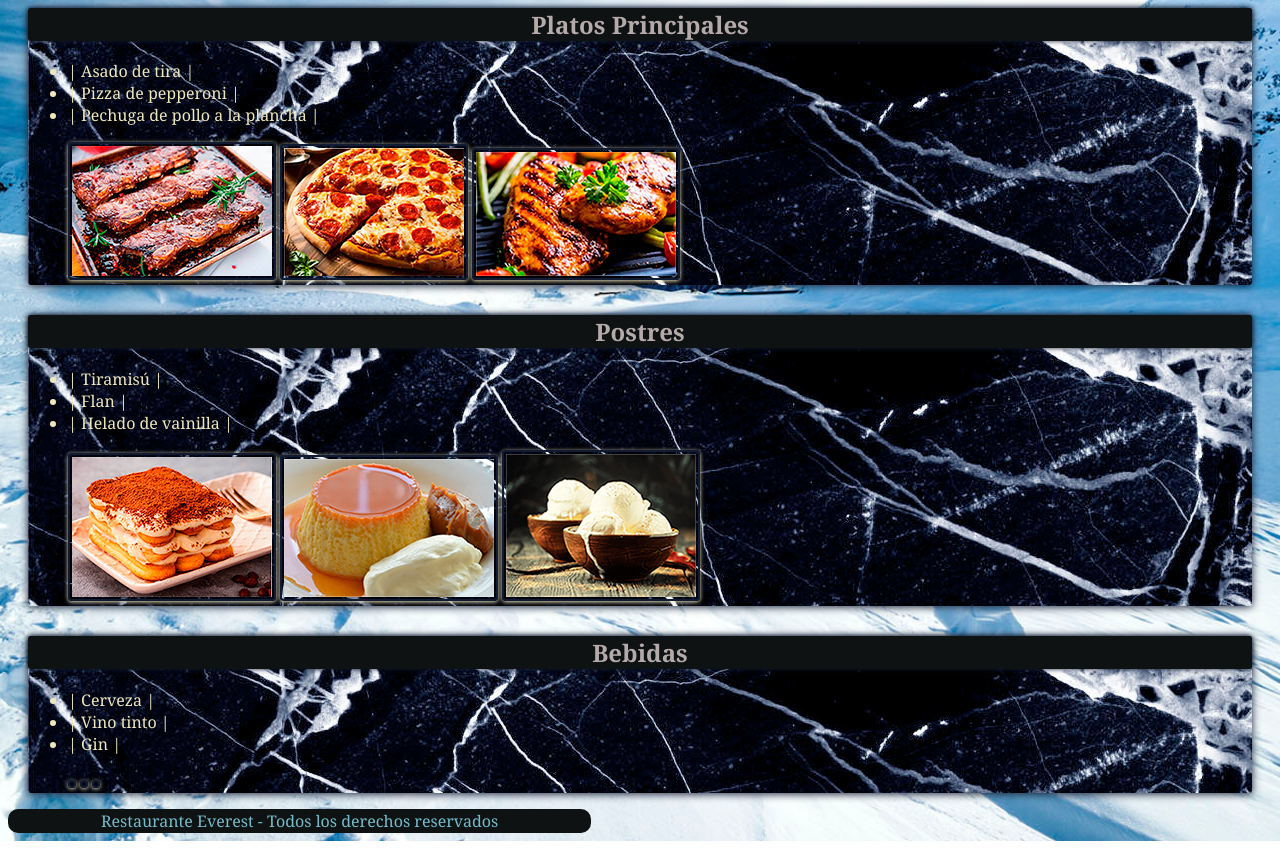
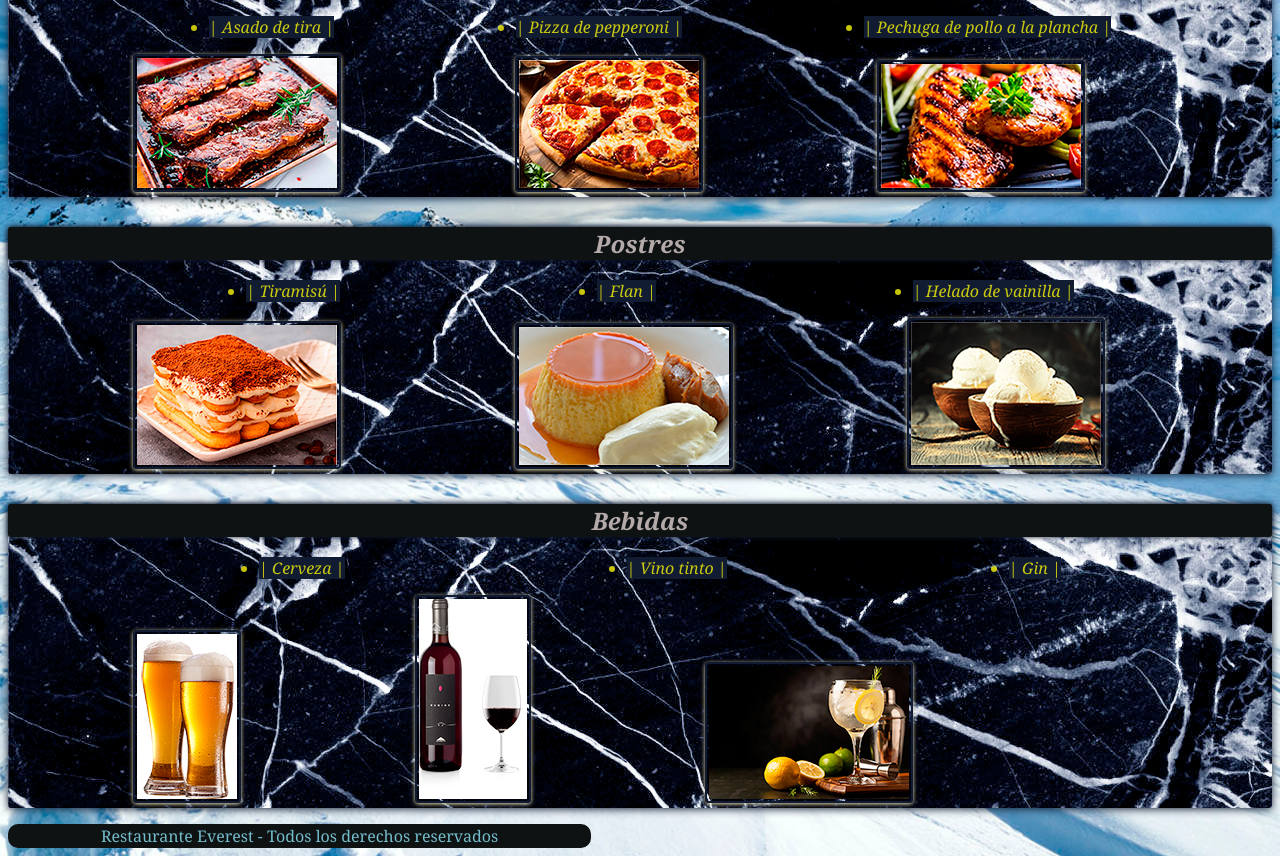
Before and after one commit to Nehemias-Bava/Tarea-FLexBox, a plain HTML site: page Restaurante/pages/index.html in a window 1280 px wide. Shown: the part 529-1385 px from the top of the page. Drawn offline with Linux system fonts and the light colour scheme.

Commit message:
Trabajos y Tarea

```diff
--- a/Restaurante/Styles/styles.css
+++ b/Restaurante/Styles/styles.css
@@ -3,6 +3,7 @@ body {
     background-size: cover;
     background-position: center;
     font-family: Cambria, Cochin, Georgia, Times, 'Times New Roman', serif;
+    display: flex;
 }
 
 
@@ -50,13 +51,13 @@ h2 {
 section {
     background: url(../image/secciones1.jpg);
     box-shadow: 0px 1px 8px #111C32;
-    color: #EFE7BC;
-    margin-right: 20px;
-    margin-left: 20px;
+    color: #fdf908c9;
+    font-style: italic;
     border-radius: 3px;
 }
 
 img {
+    margin-inline: 85px;
     border-radius: 4px;
     box-shadow: 0px 1px 4px #EFE7BC;
     padding: 2px;
@@ -70,3 +71,12 @@ footer {
     border-radius: 10px;
     display: inline-flex;
 }
+
+ul {
+    display: flex;
+    justify-content: space-around;
+    margin-inline: 70px;
+}
+li {
+    background-color: #111C32;
+}
--- a/Restaurante/pages/index.html
+++ b/Restaurante/pages/index.html
@@ -73,14 +73,14 @@
                 <section id="bebidas">
                     <h2>Bebidas</h2>
                     <ul>
-                        <li class="left">| Cerveza |</li>
-                        <li class="center">| Vino tinto |</li>
-                        <li class="right">| Gin |</li>
+                        <li>| Cerveza |</li>
+                        <li>| Vino tinto |</li>
+                        <li>| Gin |</li>
                     </ul>
                     <figure>
-                        <img>
-                        <img>
-                        <img>
+                        <img src="../image/Bebidas/cerveza1.jpg" alt="Precentancion de la Cerveza">
+                        <img src="../image/Bebidas/vinoTinto1.jpg" alt="Precentancion del Vino Tinto">
+                        <img src="../image/Bebidas/gin2.jpg" alt="Precentancion del Gin">
                     </figure>
                 </section>
             </div>
```
Also changed, not shown: Restaurante/image/Bebidas/cerveza.png (added), Restaurante/image/Bebidas/cerveza1.jpg (added), Restaurante/image/Bebidas/gin.jpg (added), Restaurante/image/Bebidas/gin2.jpg (added), Restaurante/image/Bebidas/vinoTinto.png (added), Restaurante/image/Bebidas/vinoTinto1.jpg (added), Restaurante/image/flexBox.png (deleted).
